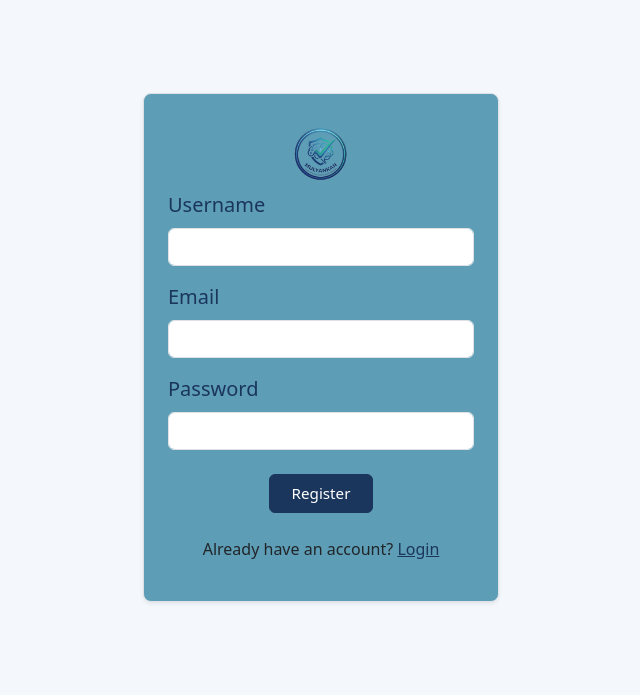
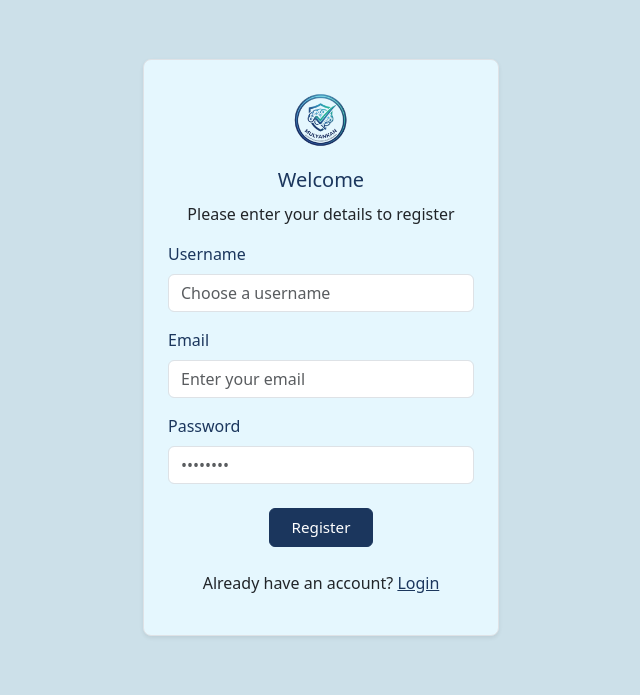
Before and after one commit to S-Devipriya/Mulyankan, a Django app: page /register in a window 1280 px wide. Shown: the part 105-800 px from the top of the page, without its empty margins (319-959 px from the left). Run offline with Django 5.2, Linux system fonts and the light colour scheme.

Commit message:
Minor UI changes and timezone set in settings.py 	modified:   Mulyankan/Mulyankan/settings.py 	modified:   Mulyankan/app/static/css/style.css 	modified:   Mulyankan/app/templates/login.html 	modified:   Mulyankan/app/templates/register.html

```diff
--- a/Mulyankan/Mulyankan/settings.py
+++ b/Mulyankan/Mulyankan/settings.py
@@ -114,7 +114,7 @@ AUTH_PASSWORD_VALIDATORS = [
 
 LANGUAGE_CODE = 'en-us'
 
-TIME_ZONE = 'UTC'
+TIME_ZONE = 'Asia/Kolkata'
 
 USE_I18N = True
 
--- a/Mulyankan/app/static/css/style.css
+++ b/Mulyankan/app/static/css/style.css
@@ -50,7 +50,7 @@ body {
 }
 
 .welcome-text {
-    font-size: 1.25rem;
+    font-size: 1.15rem;
     color: #1B365D;
     text-align: justify;
 }
@@ -86,14 +86,25 @@ a:hover {
 .main-container {
     flex: 1;
     padding: 2rem 1rem;
+    background-color: #227b9b30;
 }
 
 .form-label {
+    color:#1B365D;
+    font-weight: 500;
+    font-size: 1rem;
+}
+
+.auth-header {
     color:#1B365D;
     font-weight: 500;
     font-size: 1.25rem;
 }
 
 .login-card {
-    background-color: #227b9bb6;
+    background-color: #e5f7fe;
+    border-radius: 16px;
+    box-shadow: 0 10px 30px -5px rgba(15, 42, 74, 0.237), 0 4px 6px -2px rgba(15, 42, 74, 0.204);
+    border: 1px solid rgba(255, 255, 255, 0.8);
+    padding: 40px 32px;
 }
--- a/Mulyankan/app/templates/login.html
+++ b/Mulyankan/app/templates/login.html
@@ -10,6 +10,8 @@
             <div class="col-11 col-sm-8 col-md-6 col-lg-4">
                 <div class="card login-card shadow-sm border rounded-3 p-4">
                     <img src="{% static 'images/logo.png' %}" alt="Mulyankan Logo" class="navbar-logo">
+                    <h2 class="text-center"><span class="auth-header">Welcome back</span></h2>
+                    <p class="text-center">Please enter your details to log in</p>
                     {% if messages %}
                         {% for message in messages %}
                             <div class="alert {% if message.tags == 'error' %}alert-danger{% else %}alert-{{ message.tags }}{% endif %} py-2 text-center" role="alert">
@@ -21,12 +23,12 @@
                         {% csrf_token %}
                         <div class="mb-3 text-start">
                             <label for="inputName" class="form-label">Username</label>
-                            <input type="text" class="form-control" id="inputName" name="username" required>
+                            <input type="text" class="form-control" id="inputName" name="username" placeholder="Enter your username" required>
                         </div>
 
                         <div class="mb-3 text-start">
                             <label for="inputPassword" class="form-label">Password</label>
-                            <input type="password" class="form-control" id="inputPassword" name="password" required>
+                            <input type="password" class="form-control" id="inputPassword" name="password" placeholder="••••••••" required>
                         </div>
 
                         <div class="text-center mt-4">
--- a/Mulyankan/app/templates/register.html
+++ b/Mulyankan/app/templates/register.html
@@ -10,6 +10,8 @@
             <div class="col-11 col-sm-8 col-md-6 col-lg-4">
                 <div class="card login-card shadow-sm border rounded-3 p-4">
                     <img src="{% static 'images/logo.png' %}" alt="Mulyankan Logo" class="navbar-logo">
+                    <h2 class="text-center"><span class="auth-header">Welcome</span></h2>
+                    <p class="text-center">Please enter your details to register</p>
                     {% if messages %}
                         {% for message in messages %}
                             <div class="alert {% if message.tags == 'error' %}alert-danger{% else %}alert-{{ message.tags }}{% endif %} py-2 text-center" role="alert">
@@ -21,17 +23,17 @@
                         {% csrf_token %}
                         <div class="mb-3 text-start">
                             <label for="inputName" class="form-label">Username</label>
-                            <input type="text" class="form-control" id="inputName" name="username" required>
+                            <input type="text" class="form-control" id="inputName" name="username" placeholder="Choose a username" required>
                         </div>
 
                         <div class="mb-3 text-start">
                             <label for="inputEmail" class="form-label">Email</label>
-                            <input type="email" class="form-control" id="inputEmail" name="email" required>
+                            <input type="email" class="form-control" id="inputEmail" name="email" placeholder="Enter your email" required>
                         </div>
 
                         <div class="mb-3 text-start">
                             <label for="inputPassword" class="form-label">Password</label>
-                            <input type="password" class="form-control" id="inputPassword" name="password" required>
+                            <input type="password" class="form-control" id="inputPassword" name="password" placeholder="••••••••" required>
                         </div>
 
                         <div class="text-center mt-4">
```
